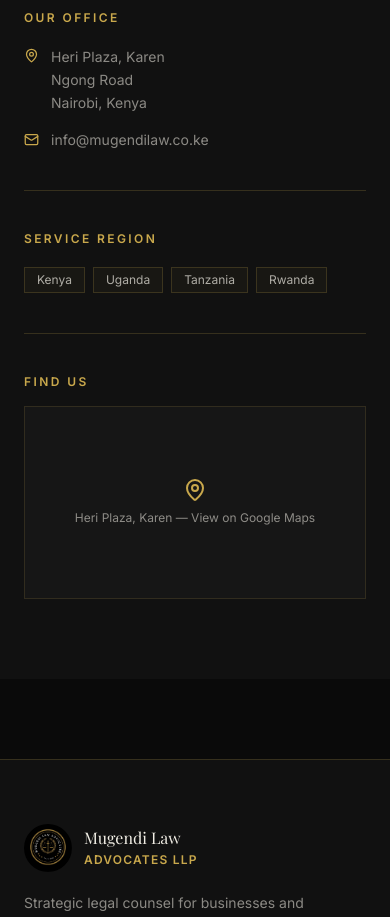
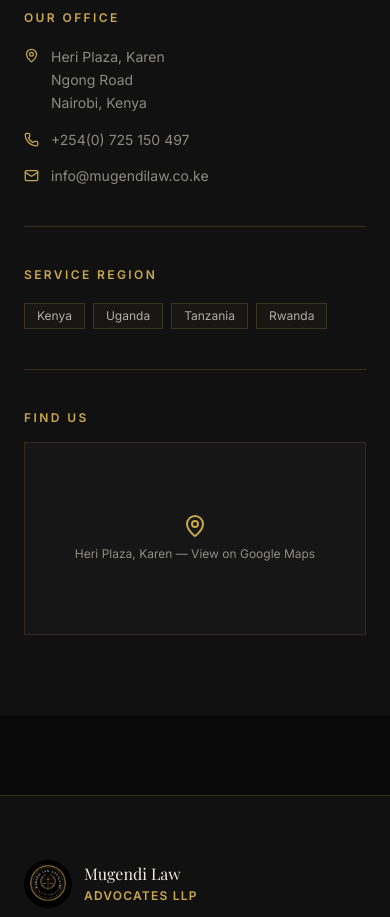
Before and after one commit to nyangoto/mugendilaw.co.ke, a Next.js app: page /contact in a window 390 px wide. Shown: the part 1140-2057 px from the top of the page. Built offline with nearby package versions, Linux system fonts and the light colour scheme.

Commit message:
feat: add phone number to contact page sidebar

```diff
--- a/src/app/contact/page.tsx
+++ b/src/app/contact/page.tsx
@@ -1,5 +1,5 @@
 import type { Metadata } from "next";
-import { Mail, MapPin } from "lucide-react";
+import { Mail, MapPin, Phone } from "lucide-react";
 import { PageHero } from "@/components/ui/PageHero";
 import { ContactForm } from "@/components/contact/ContactForm";
 import { GoldDivider } from "@/components/ui/GoldDivider";
@@ -42,6 +42,15 @@
                       Ngong Road<br />
                       Nairobi, Kenya
                     </address>
+                  </div>
+                  <div className="flex items-start gap-3">
+                    <Phone size={15} className="text-gold mt-0.5 shrink-0" />
+                    <a
+                      href="tel:+254725150497"
+                      className="text-sm text-muted-foreground hover:text-gold transition-colors"
+                    >
+                      +254(0) 725 150 497
+                    </a>
                   </div>
                   <div className="flex items-start gap-3">
                     <Mail size={15} className="text-gold mt-0.5 shrink-0" />
```
